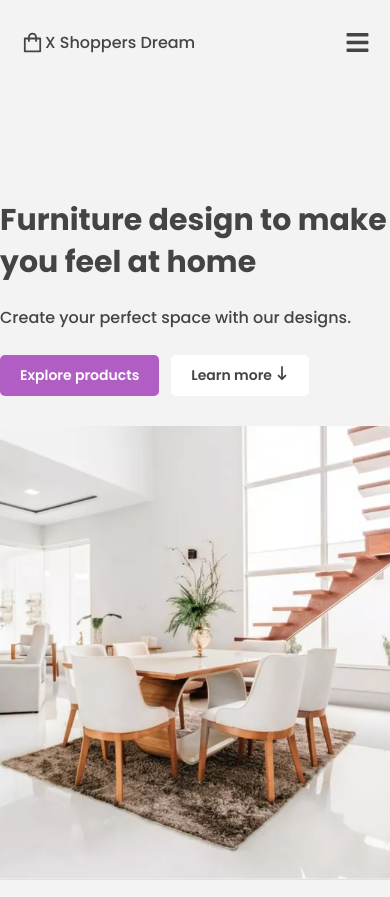
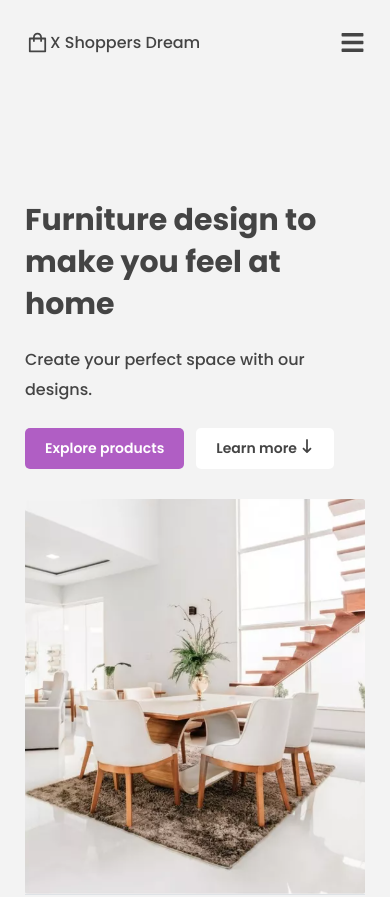
Before and after one commit to jovanlekic12/x-shoppers-dream-e-commerce, a React (Vite) app: page / in a window 390 px wide. Shown: the top 897 px of the page. Built offline with nearby package versions, Linux system fonts and the light colour scheme; a web font is replaced by a local one.

Commit message:
refactor code

```diff
--- a/src/App.css
+++ b/src/App.css
@@ -1029,6 +1029,14 @@ a:visited {
   margin-top: 1rem;
 }
 
+.products__count {
+  align-self: center;
+}
+
+.sort {
+  margin: 0;
+}
+
 @keyframes timerAnimation {
   0% {
     width: 0%;
@@ -1038,9 +1046,14 @@ a:visited {
   }
 }
 
-@media (max-width: 1199px) {
+@media (max-width: 1200px) {
+  .products__sort__div {
+    grid-template-columns: 1.5fr 3fr 2.1fr;
+  }
+
   .home__section,
-  .section {
+  .section,
+  .products__page__div {
     max-width: 100rem;
     margin: 0 auto;
   }
@@ -1060,8 +1073,13 @@ a:visited {
 }
 
 @media (max-width: 1050px) {
+  .products__sort__div {
+    grid-template-columns: 1.5fr 2.5fr 2.5fr;
+  }
+
   .home__section,
-  .section {
+  .section,
+  .products__page__div {
     max-width: 85rem;
     margin: 0 auto;
   }
@@ -1081,8 +1099,17 @@ a:visited {
 }
 
 @media (max-width: 913px) {
+  .products__sort__div {
+    grid-template-columns: 2.5fr 2fr 4fr;
+  }
+
+  .products__div {
+    grid-template-columns: repeat(2, 1fr);
+  }
+
   .home__section,
-  .section {
+  .section,
+  .products__page__section {
     max-width: 75rem;
     margin: 0 auto;
   }
@@ -1133,6 +1160,10 @@ a:visited {
 }
 
 @media (max-width: 800px) {
+  .products__sort__div {
+    grid-template-columns: 2.5fr 2fr 5fr;
+  }
+
   .header {
     padding: 3rem 2rem;
   }
@@ -1141,7 +1172,6 @@ a:visited {
   }
   .products__page__div {
     grid-template-columns: 1fr;
-    padding: 0 2rem;
   }
 
   .products__sort__div {
@@ -1256,12 +1286,17 @@ a:visited {
 }
 
 @media (max-width: 779px) {
+  .products__sort__div {
+    grid-template-columns: 0.3fr 2fr 1.3fr 2.6fr;
+  }
+
   .btn {
     font-size: 1.4rem;
     padding: 0.9rem 1.8rem;
   }
   .home__section,
-  .section {
+  .section,
+  .products__page__section {
     max-width: 65rem;
     margin: 0 auto;
   }
@@ -1302,12 +1337,34 @@ a:visited {
 }
 
 @media (max-width: 681px) {
+  .products__sort__div {
+    grid-template-columns: 0.3fr 2.2fr 1.4fr 3.3fr;
+    gap: 1rem;
+  }
+
+  .review__title {
+    font-size: 2.2rem;
+  }
+  .review__text {
+    font-size: 1.4rem;
+  }
+  .review__author__img {
+    height: 4rem;
+    width: 4rem;
+  }
+  .review__author__name {
+    font-size: 1.4rem;
+  }
+  .review__author__origin {
+    font-size: 1.2rem;
+  }
   .btn {
     font-size: 1.4rem;
     padding: 0.9rem 1.8rem;
   }
   .home__section,
-  .section {
+  .section,
+  .products__page__section {
     max-width: 55rem;
     margin: 0 auto;
   }
@@ -1361,14 +1418,33 @@ a:visited {
   .operation__p {
     font-size: 1.4rem;
   }
-  .featured__products__container {
+  .section__container {
     flex-direction: column;
   }
 }
 
 @media (max-width: 581px) {
+  .products__sort__div {
+    grid-template-columns: 0.3fr 2.4fr 1fr 3.8fr;
+  }
+
+  .products__div {
+    grid-template-columns: 1fr;
+  }
+
+  .product__card__img {
+    height: 30rem;
+  }
+  .review__title {
+    font-size: 1.6rem;
+  }
+  .review__text {
+    font-size: 1rem;
+  }
+
   .home__section,
-  .section {
+  .section,
+  .products__page__section {
     max-width: 45rem;
     margin: 0 auto;
   }
@@ -1388,3 +1464,34 @@ a:visited {
     gap: 2rem;
   }
 }
+
+@media (max-width: 481px) {
+  .products__count__line {
+    display: none;
+  }
+  .products__count,
+  .products__sort__heading {
+    font-size: 1rem;
+  }
+  .products__sort__div {
+    grid-template-columns: 0.3fr 3fr 6fr;
+  }
+  .home__section,
+  .section,
+  .inner__header,
+  .products__page__section {
+    max-width: 40rem;
+  }
+  .operation__container {
+    padding: 0 1rem;
+    padding-top: 5rem;
+  }
+}
+@media (max-width: 417px) {
+  .home__section,
+  .section,
+  .inner__header,
+  .products__page__section {
+    max-width: 34rem;
+  }
+}
--- a/src/pages/Home/OperationsSection/Index.jsx
+++ b/src/pages/Home/OperationsSection/Index.jsx
@@ -7,7 +7,7 @@ import { useInView } from "react-intersection-observer";
 function OperationsSection() {
   const [activeIndex, setActiveIndex] = useState(0);
 
-  const { ref: sectionRef, inView: isSectionVisible, entry } = useInView();
+  const { ref: sectionRef, inView: isSectionVisible } = useInView();
 
   const items = [
     {
```
